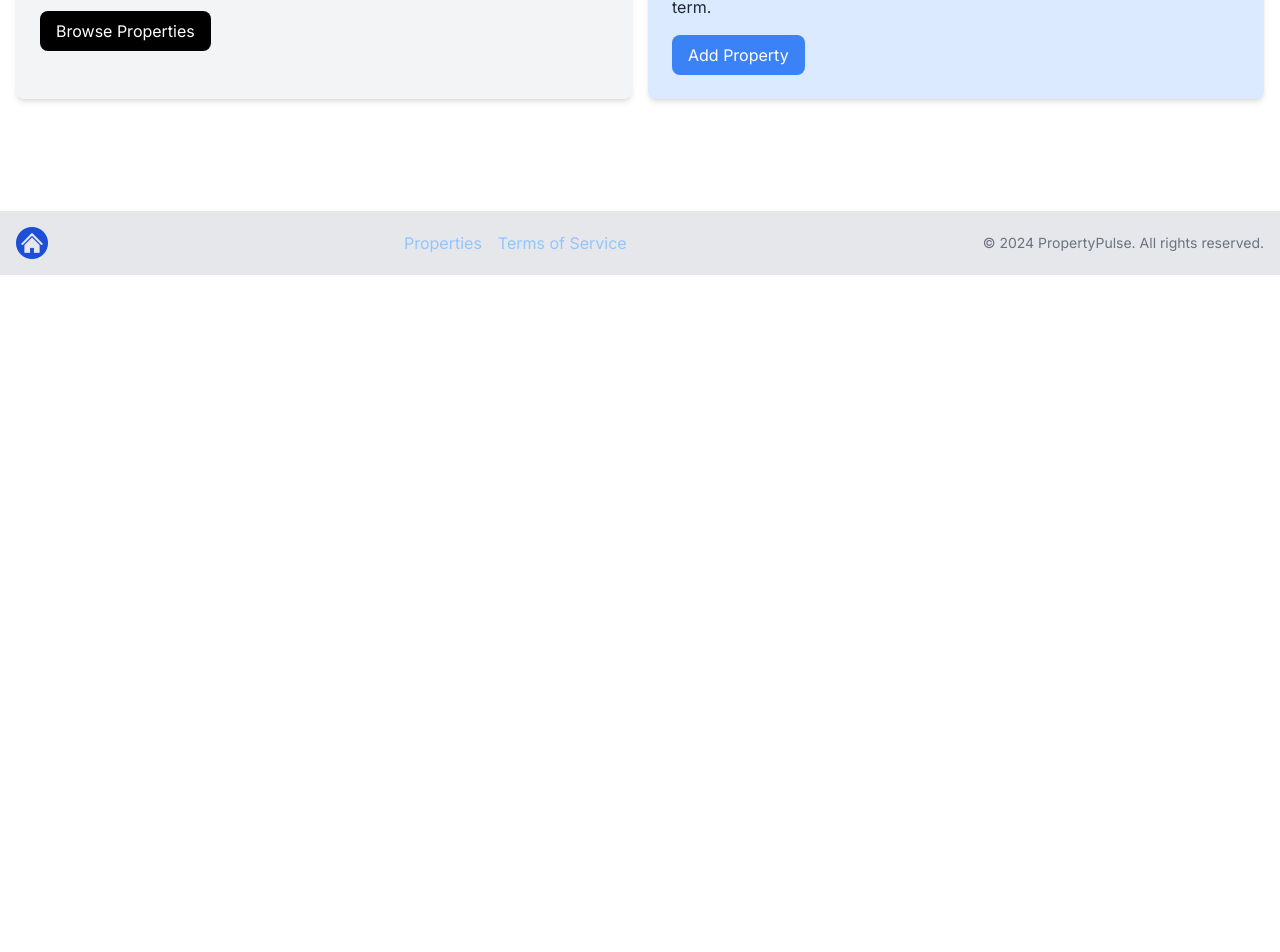
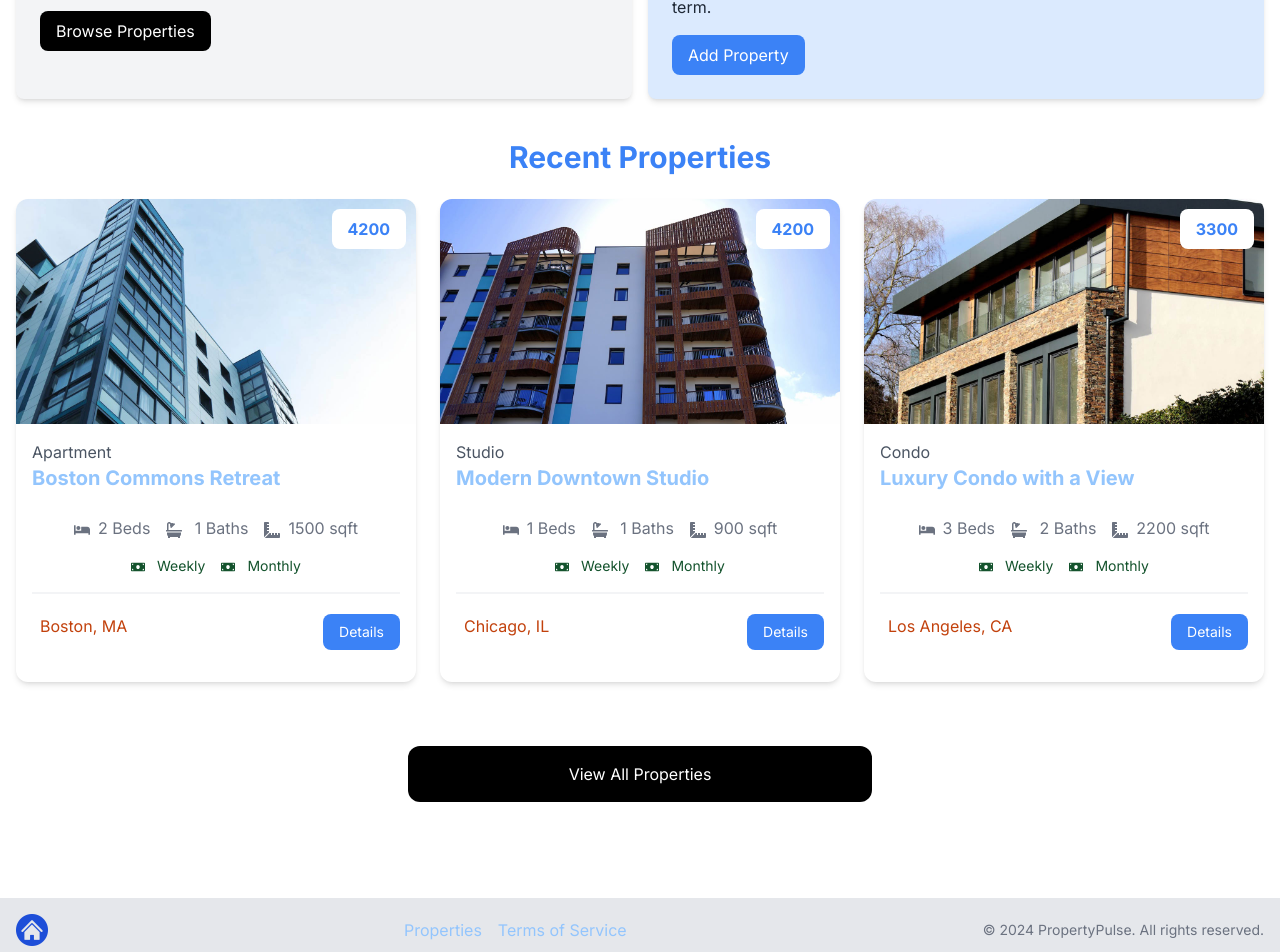
Before and after one commit to Henok-Al/realtor-property, a Next.js app: page / in a window 1280 px wide. Shown: the part 546-1498 px from the top of the page. Before the commit the page ends 821 px from the top, so only its background shows below. Built offline with nearby package versions, Linux system fonts and the light colour scheme.

Commit message:
render properties on homepage and limit

```diff
--- a/app/page.tsx
+++ b/app/page.tsx
@@ -1,18 +1,15 @@
 import Footer from "@/components/Foooter";
 import Hero from "@/components/Hero";
 import InfoBoxes from "@/components/InfoBoxes";
-import Image from "next/image";
-import Link from "next/link";
+import HomeProperties from "@/components/HomeProperties";
 
 export default function HomePage() {
   return (
     <div className="text-blue-300">
       <Hero />
       <InfoBoxes />
+      <HomeProperties />
       <Footer />
-
-      {/* <h1 className="text-3xl">Welcome</h1>
-      <Link href="/properties">Properties</Link> */}
     </div>
   );
 }
--- /dev/null
+++ b/components/HomeProperties.tsx
@@ -0,0 +1,36 @@
+import React from "react";
+import PropertyCard from "./PropertyCard";
+import Link from "next/link";
+import properties from "@/properties.json";
+
+const HomeProperties = () => {
+  const recentProperties = properties
+    .sort(() => Math.random() - Math.random())
+    .slice(0, 3);
+  return (
+    <>
+      <section className="px-4 py-6">
+        <div className="container-xl lg:container m-auto">
+          <h2 className="text-3xl font-bold text-blue-500 mb-6 text-center">
+            Recent Properties
+          </h2>
+          <div className="grid grid-cols-1 md:grid-cols-3 gap-6">
+            {recentProperties.map((property, index) => (
+              <PropertyCard property={property} key={index} />
+            ))}
+          </div>
+        </div>
+      </section>
+      <section className="m-auto max-w-lg my-10 px-6">
+        <Link
+          href="/properties"
+          className="block bg-black text-white text-center py-4 px-6 rounded-xl hover:bg-gray-700"
+        >
+          View All Properties
+        </Link>
+      </section>
+    </>
+  );
+};
+
+export default HomeProperties;
```
Also changed, not shown: components/FeaturedPropertyCard.tsx (added).
